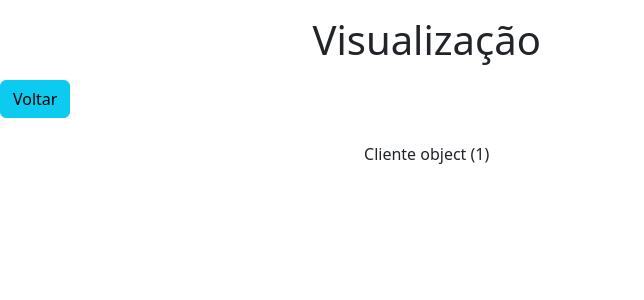
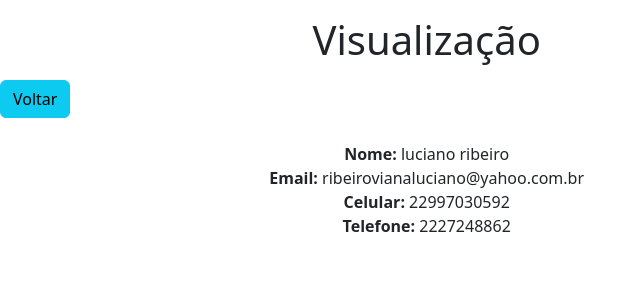
Before and after one commit to lucianorviana75/formulario01.io, a Django app: page /view/1/ in a window 1280 px wide. Shown: the top 300 px of the page, without its empty margins (0-644 px from the left). Run offline with Django 5.2, Linux system fonts and the light colour scheme; data comes from the database, SQL or seed files in the repository.

Commit message:
finalizado view

```diff
--- a/cliente/templates/view.html
+++ b/cliente/templates/view.html
@@ -16,7 +16,10 @@
             <a href="/cliente" class="btn btn-info">Voltar</a>
         </div>
         <div class="col-8 m-alto pt-4 pb-2 text-center">
-           {{db}}
+           <strong>Nome: </strong>{{db.nome}}<br>
+           <strong>Email: </strong>{{db.email}}<br>
+           <strong>Celular: </strong>{{db.celular}}<br>
+           <strong>Telefone: </strong>{{db.telefone_fixo}}<br>
         </div>
 
     </body>
```
